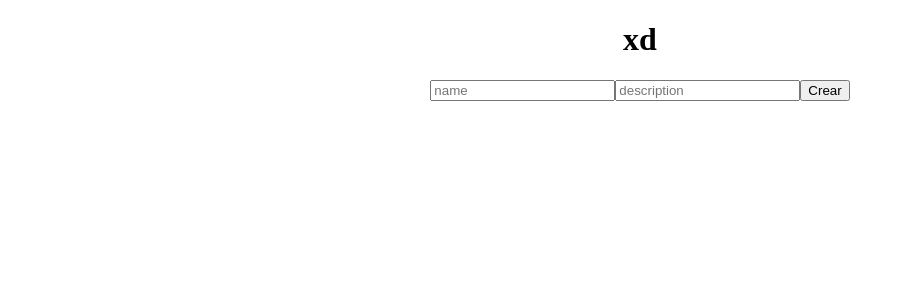
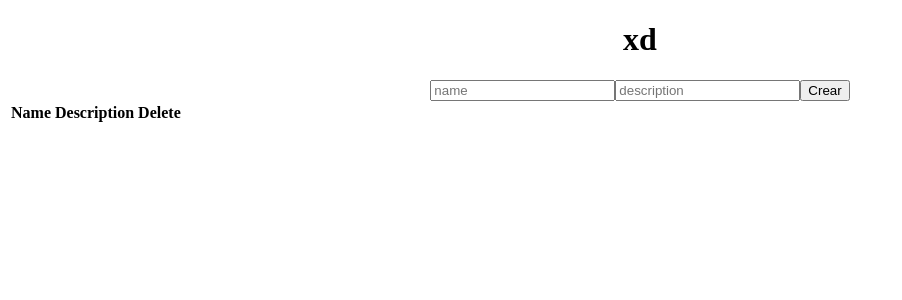
Before and after one commit to sebapkfd/post-app, a React (Create React App) app in the folder client/: page / in a window 1280 px wide. Shown: the top 300 px of the page, without its empty margins (0-902 px from the left). Built offline with nearby package versions, Linux system fonts and the light colour scheme.

Commit message:
Displayed post list

```diff
--- a/client/src/App.js
+++ b/client/src/App.js
@@ -1,26 +1,15 @@
-import React, {useEffect, useState} from 'react'
+import React from 'react'
 import Input from './components/Input';
+import PostList from './components/postsList';
 import './App.css';
 
 function App() {
-  const [posts, setPosts] = useState([]);
-
-  const getData = async () => {
-    try {
-      const data = await fetch('http://localhost:5000/', {mode: 'cors'});
-      const dataJson = await data.json();
-      setPosts([...dataJson])
-      console.log(dataJson);
-      return 'xd';
-    } catch (error) {
-      console.log(error);
-    }
-  }
 
   return (
     <div className="App">
       <h1>{'xd'}</h1>
       <Input/>
+      <PostList/>
     </div>
   );
 }
--- a/client/src/components/Input.js
+++ b/client/src/components/Input.js
@@ -15,6 +15,7 @@ const Input = () => {
                 body: JSON.stringify(body)
             })
             console.log("Post created");
+            window.location.reload();
         } catch (error) {
             console.log(error);
         }
--- /dev/null
+++ b/client/src/components/postsList.js
@@ -0,0 +1,53 @@
+import React, {useEffect, useState} from 'react';
+
+const PostList = () => {
+    const [posts, setPosts] = useState([])
+
+    const getPosts = async () => {
+        try {
+            const response = await fetch("http://localhost:5000/");
+            const jsonData = await response.json();
+            setPosts(jsonData);
+        } catch (err) {
+            console.error(err.message);
+        }
+    };
+
+    const deletePost = async (e) => {
+        console.log('Xdd');
+    }
+
+    useEffect(() => {
+        getPosts()
+        .then(()=> console.log(posts))
+    }, []);
+
+    return (
+        <div>
+            <table>
+                <thead>
+                <tr>
+                    <th>Name</th>
+                    <th>Description</th>
+                    <th>Delete</th>
+                </tr>
+                </thead>
+                <tbody>
+                {posts.map(post => (
+                    <tr key={post.id}>
+                        <td>{post.name}</td>
+                        <td>{post.description}</td>
+                        <td>
+                            <button onClick={() => deletePost(post.id)}>
+                                Delete
+                            </button>
+                        </td>
+                    </tr>
+                    ))}
+                </tbody>
+            </table>
+        </div>
+    )
+}
+
+export default PostList;
```
